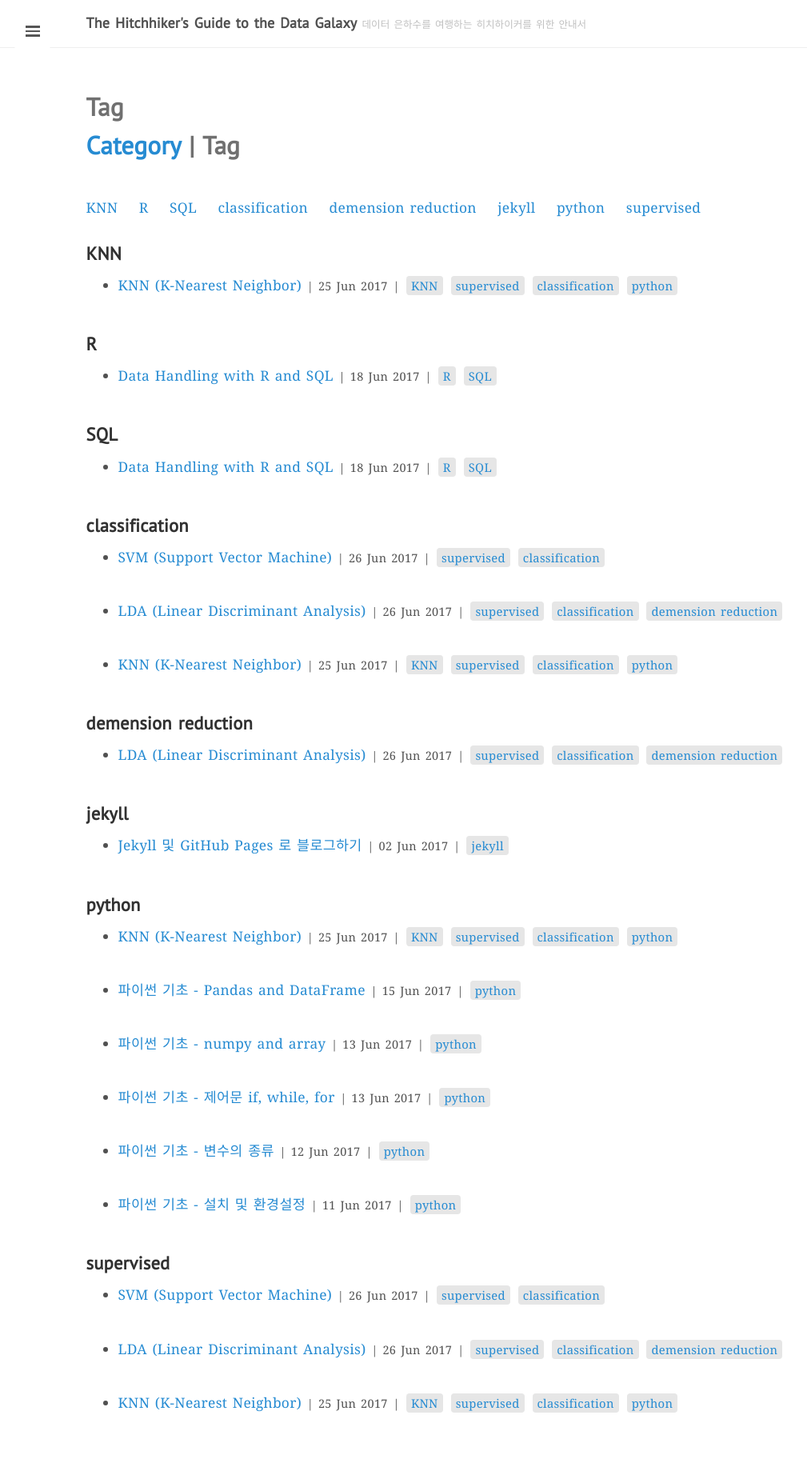
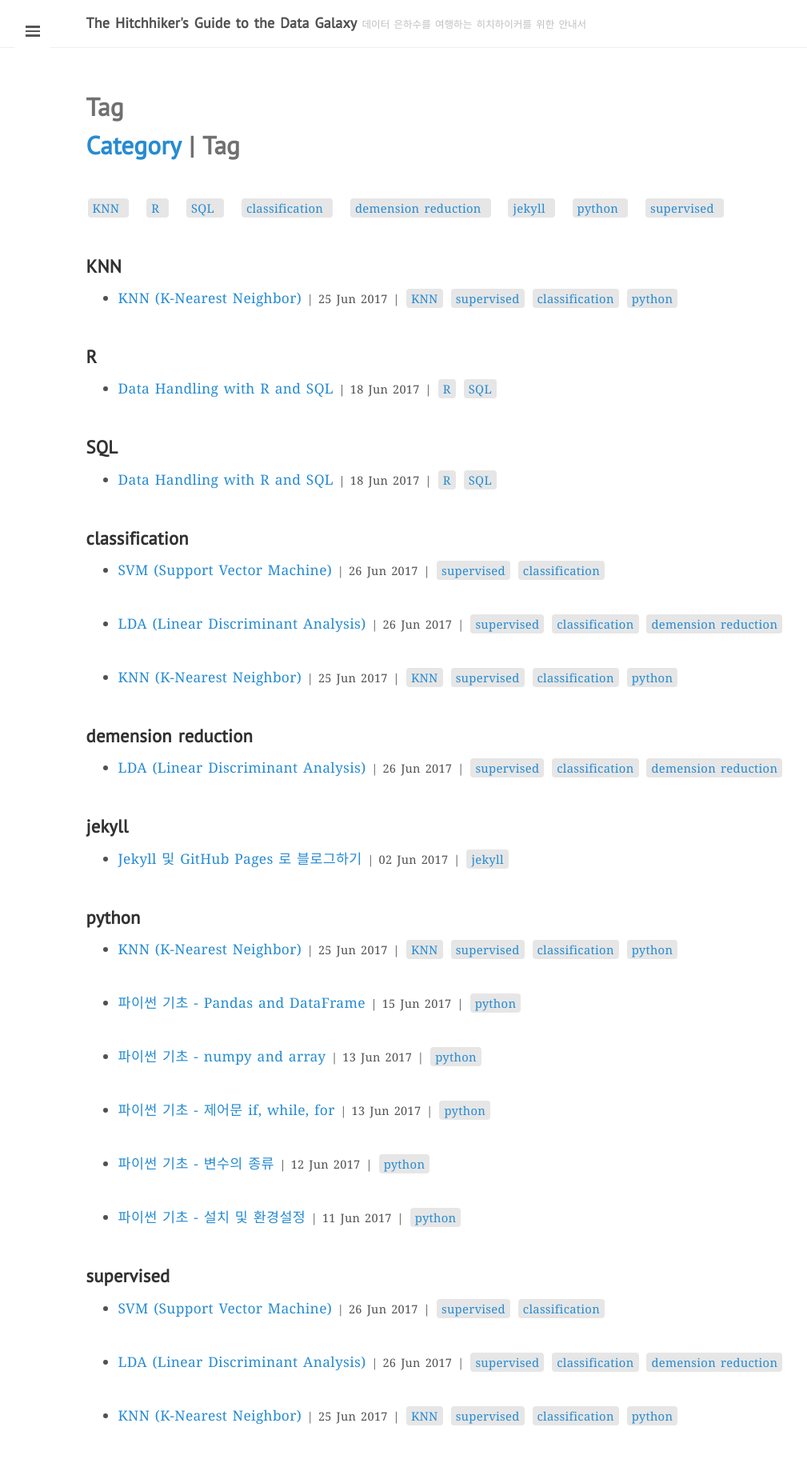
Before and after one commit to Dr-HKim/Dr-HKim.github.io, a Jekyll site: the page built from blog/tag.html, in a window 1280 px wide. Shown: the whole page at 80% size, without its empty margins (0-1009 px from the left). Built offline with Jekyll 4.4.1, drawn with Linux system fonts in a browser that asks for light colours.

Commit message:
tagcloud

```diff
--- a/_includes/sidebar.html
+++ b/_includes/sidebar.html
@@ -25,16 +25,19 @@
       {% endif %}
     {% endfor %}
 
+    <!-- Tag Cloud -->
     <span class="sidebar-nav-item">Tag Cloud</span>
     <ul class="tag-cloud">
     {% for tag in site.tags %}
       <span style="font-size: {{ tag | last | size | times: 100 | divided_by: site.tags.size | plus: 70  }}%">
-        <a href="#{{ tag | first | slugize }}">
+        <a href="/blog/tag/#{{ tag | first | slugize }}">
           {{ tag | first }}
         </a> &nbsp;&nbsp;
       </span>
     {% endfor %}
     </ul>
+
+    <!-- Current Blog Version -->
     <span class="sidebar-nav-item">Currently v{{ site.version }}</span>
   </nav>
 
--- a/blog/tag.html
+++ b/blog/tag.html
@@ -37,9 +37,12 @@
 
 <div class="posts">
 <p>
+
+<span class="post-tag-box" style="display:inline-block;">
 {% for tag in tags %}
-<a href="#{{ tag | slugify }}" class="codinfox-tag-mark"> {{ tag }} </a> &nbsp;&nbsp;
+<a href="#{{ tag | slugify }}"> {{ tag }} </a> &nbsp;&nbsp;
 {% endfor %}
+</span>
 
 {% for tag in tags %}
 <h2 id="{{ tag | slugify }}">{{ tag }}</h2>
```
